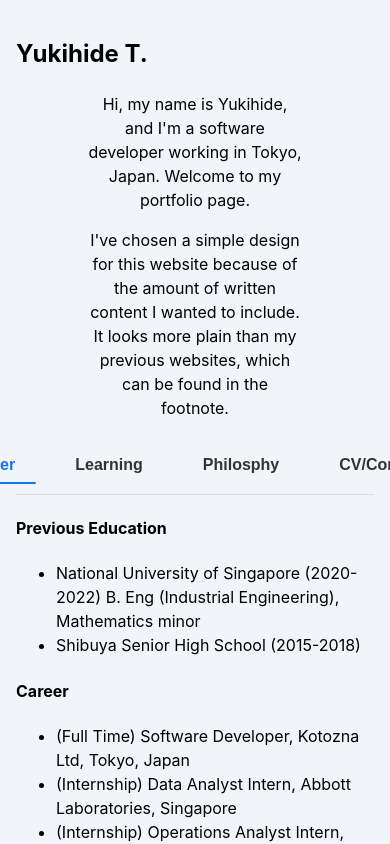
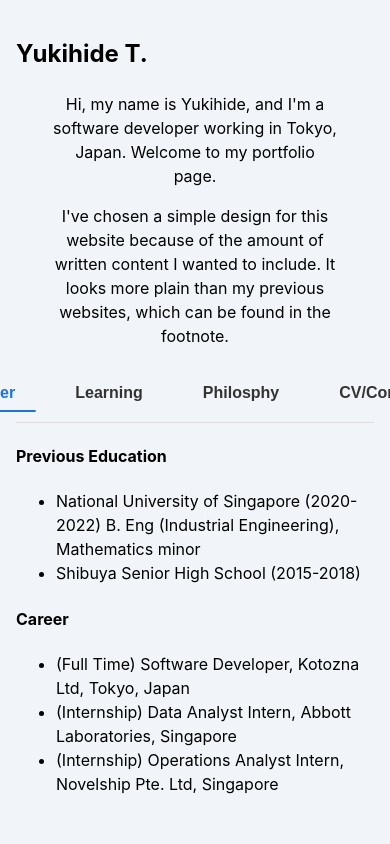
Before and after one commit to yuki-zmstr/portfolio2024, a React (Vite) app: page / in a window 390 px wide. Shown: the top 844 px of the page. Built offline with nearby package versions, Linux system fonts and the light colour scheme.

Commit message:
Adjust Header width on smaller screens

```diff
--- a/src/styles/header.css
+++ b/src/styles/header.css
@@ -3,3 +3,9 @@
     margin: 0 auto;
     text-align: center;
 }
+
+@media (max-width: 600px) {
+    .intro {
+        width: 80%;
+    }
+}
```
